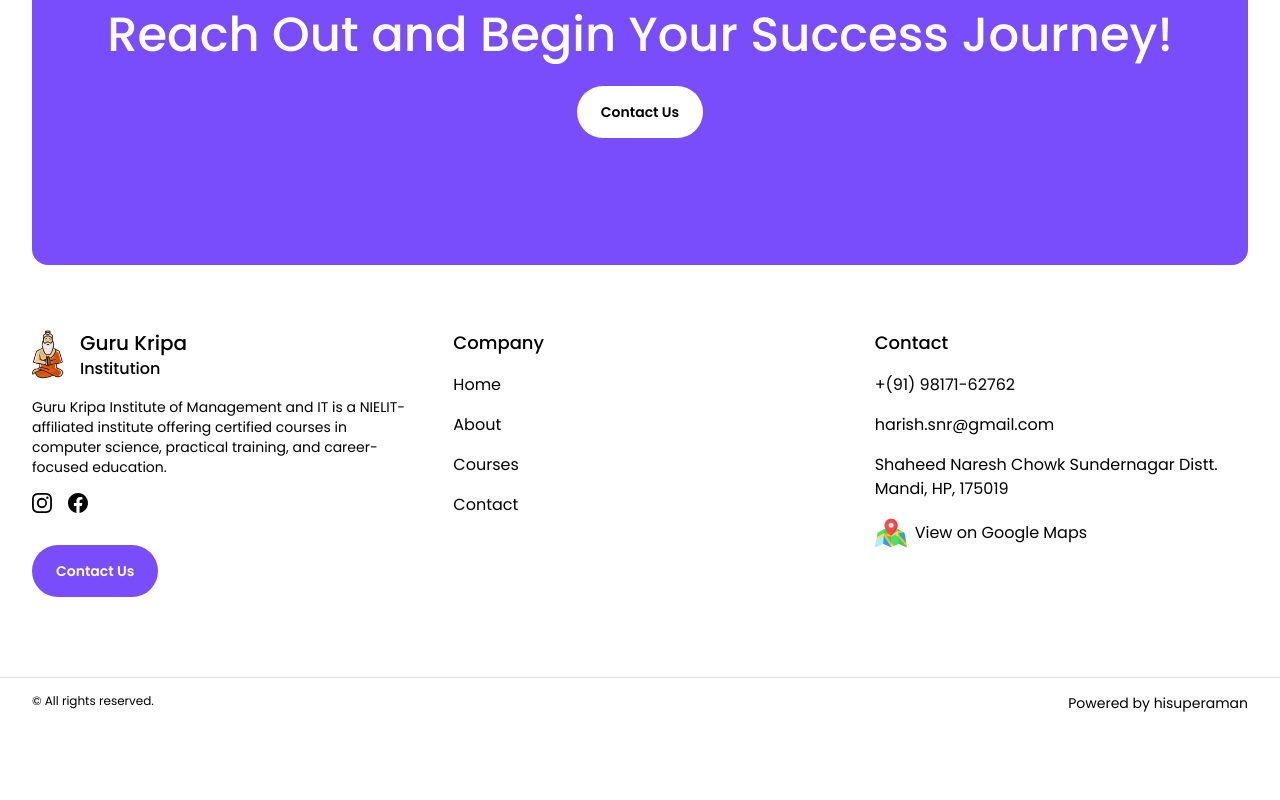
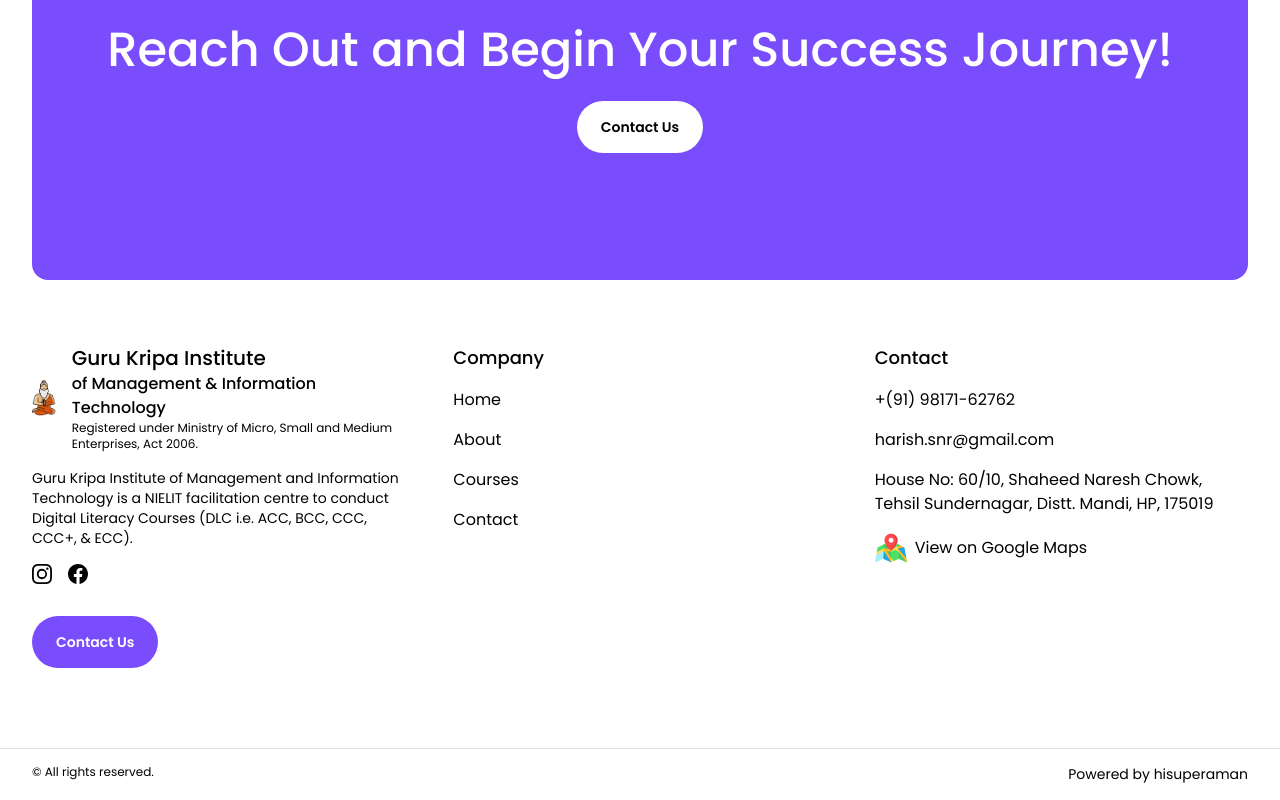
Before and after one commit to gurukripainstitution/gurukripainstitution.github.io, a React (Vite) app: page /contact in a window 1280 px wide. Shown: the part 1236-2036 px from the top of the page. Before the commit the page ends 1965 px from the top, so only its background shows below. Built offline with nearby package versions, Linux system fonts and the light colour scheme.

Commit message:
minor corrections

```diff
--- a/index.html
+++ b/index.html
@@ -12,7 +12,7 @@
     href="https://fonts.googleapis.com/css2?family=Poppins:ital,wght@0,100;0,200;0,300;0,400;0,500;0,600;0,700;0,800;0,900;1,100;1,200;1,300;1,400;1,500;1,600;1,700;1,800;1,900&display=swap"
     rel="stylesheet">
 
-  <title>Guru Kripa Institution</title>
+  <title>Guru Kripa Institute</title>
 </head>
 
 <body>
--- a/src/components/input-field.jsx
+++ b/src/components/input-field.jsx
@@ -1,7 +1,7 @@
-export default function InputField({ label, type='text', required=true }) {
-    let inputEle = <input type={type} placeholder={label} required={required} className="outline-none p-4 border border-gray-400 rounded-lg focus:border-primary bg-white" />
+export default function InputField({ label, name, type='text', required=true }) {
+    let inputEle = <input type={type} placeholder={label} name={name} required={required} className="outline-none p-4 border border-gray-400 rounded-lg focus:border-primary bg-white" />
     if(type==='textarea') {
-        inputEle = <textarea placeholder={label} rows={5} required={required} className="outline-none p-4 border border-gray-400 rounded-lg focus:border-primary bg-white" />
+        inputEle = <textarea placeholder={label} rows={5} name={name} required={required} className="outline-none p-4 border border-gray-400 rounded-lg focus:border-primary bg-white" />
     }
 
 
--- a/src/components/logo.jsx
+++ b/src/components/logo.jsx
@@ -10,8 +10,9 @@
                 <img className="w-8 pointer-events-none" src="logo.png" alt="" />
             </div>
             <div className="flex flex-col">
-            <p className="font-medium text-xl">Guru Kripa</p>
-            <p className="font-medium">Institution</p>
+            <p className="font-medium text-xl">Guru Kripa Institute</p>
+            <p className="font-medium">of Management & Information Technology</p>
+            <p className="text-xs">Registered under Ministry of Micro, Small and Medium Enterprises, Act 2006.</p>
             </div>
         </NavLink>
     )
--- /dev/null
+++ b/src/constants.js
@@ -0,0 +1 @@
+export const address = ``
--- a/src/layouts/main-layout.jsx
+++ b/src/layouts/main-layout.jsx
@@ -150,7 +150,7 @@
             <div className="flex flex-col gap-4">
                 <Logo />
                 <p className="text-sm">
-                    Guru Kripa Institute of Management and IT is a NIELIT-affiliated institute offering certified courses in computer science, practical training, and career-focused education.
+                    Guru Kripa Institute of Management and Information Technology is a NIELIT facilitation centre to conduct Digital Literacy Courses (DLC i.e. ACC, BCC, CCC, CCC+, & ECC).
                 </p>
 
                 <div className="flex gap-4">
@@ -210,7 +210,7 @@
 
                 <p>+(91) 98171-62762</p>
                 <p>harish.snr@gmail.com</p>
-                <p>Shaheed Naresh Chowk Sundernagar Distt. Mandi, HP, 175019</p>
+                <p>House No: 60/10, Shaheed Naresh Chowk, Tehsil Sundernagar, Distt. Mandi, HP, 175019</p>
 
                 <div className="flex items-center gap-2">
                     <div className="h-8">
--- a/src/pages/about/about.jsx
+++ b/src/pages/about/about.jsx
@@ -115,7 +115,7 @@
                 <div className="sm:px-8 md:px-24 lg:px-36 text-center flex flex-col items-center gap-8 mt-8">
                     <PageHeader
                         heading={'About Guru Kripa Institute of'}
-                        highlightedHeading={'Management and IT'}
+                        highlightedHeading={'Management and Information Technology'}
                         description={'Providing quality IT education and practical training to build career-ready professionals.'}
                     />
                 </div>
@@ -138,7 +138,7 @@
                     <SplitCardContent
                         heading={'NIELIT Facilitation Centre for'}
                         highlightedHeading={'Quality IT Education'}
-                        description={'Guru Kripa Institute of Management and IT is proudly affiliated with NIELIT, offering certified courses and hands-on training to shape future-ready IT professionals.'}
+                        description={'Guru Kripa Institute of Management and Information Technology is proudly affiliated with NIELIT, offering certified courses and hands-on training to shape future-ready IT professionals.'}
                         primaryButton={
                             <PrimaryButton to={'/courses'} label={'Explore Courses'} />
                         }
--- a/src/pages/contact/contact.jsx
+++ b/src/pages/contact/contact.jsx
@@ -7,7 +7,7 @@
 
 function ContactForm() {
     return (
-        <form action={'#'} method="get" className="py-12 px-8 sm:px-16 bg-surface flex flex-col gap-4 rounded-xl">
+        <form action={'https://api.web3forms.com/submit'} method="POST" className="py-12 px-8 sm:px-16 bg-surface flex flex-col gap-4 rounded-xl">
             <p className="text-4xl font-medium">Send Us A Message</p>
 
             <p>
@@ -15,14 +15,14 @@
             </p>
 
             <div className="sm:grid sm:grid-cols-2 flex flex-col gap-4">
-                <InputField label={'Full Name'} />
-                <InputField label={'Email'} />
-                <InputField label={'Phone'} />
+                <input type="hidden" name="access_key" value={'c28f7f8f-e0e9-4ade-a4d8-704253f51b36'} />
+                <InputField label={'Full Name'} name={'full_name'} />
+                <InputField label={'Email'} name={'email'} />
+                <InputField label={'Phone'} name={'phone_number'} />
                 <div></div>
 
                 <div className="col-span-2">
-                    <InputField label={'Message'} type="textarea" />
-
+                    <InputField label={'Message'} type="textarea" name={'message'} />
                 </div>
             </div>
 
@@ -89,7 +89,7 @@
                             logoSrc={"images/icons/location.png"}
                             heading={'Visit our office'}
                             description={'Visit us for scheduling'}
-                            body={'Shaheed Naresh Chowk Sundernagar Distt. Mandi, HP, 175019'}
+                            body={'House No: 60/10, Shaheed Naresh Chowk, Tehsil Sundernagar, Distt. Mandi, HP, 175019'}
                             bgColor={'#FFEFEB'}
                         />
                         <FeatureCard
--- a/src/pages/home/components/faq.jsx
+++ b/src/pages/home/components/faq.jsx
@@ -50,13 +50,13 @@
 
 
     const questions = [
-        { label: 'Is Guru Kripa Institute affiliated with NIELIT?', description: 'Yes, our institute is officially affiliated with NIELIT (National Institute of Electronics & Information Technology), ensuring government-recognized certifications.' },
+        { label: 'Is Guru Kripa Institute affiliated with NIELIT?', description: 'Yes, our institute is officially a NIELIT (National Institute of Electronics & Information Technology) facilitation centre with E-Prov. 88006260.' },
         { label: 'Are the certificates recognized?', description: 'Yes, all certificates issued through NIELIT-affiliated courses are valid for government and private sector jobs.' },
-        { label: 'Do I need to have my own laptop/computer to study at Guru Kripa Institution?', description: 'No, you don’t need to have your own laptop/computer. Guru Kripa Institution usually provides you with a computer to practice on during the classes.' },
+        { label: 'Do I need to have my own laptop/computer to study at Guru Kripa Institute of Management and Information Technology?', description: 'No, you don’t need to have your own laptop/computer. Guru Kripa Institute of Management and Information Technology usually provides you with a computer to practice on during the classes.' },
         { label: 'Can I apply online?', description: 'No, you can either contact via call/email or visit institute.' },
         { label: 'Do you provide industrial training / internships?', description: 'Yes, we do provide industrial training and internships for polytechnic students as well as for B.Tech CSE, BSc IT/CS, MSc IT/CS, BCA, MCA with duration from 1-2 months.' },
         { label: 'Do you provide study material?', description: 'Yes, we provide both handwritten and digital study material for all courses.' },
-        { label: 'What are the operating hours of Guru Kripa Institution?', description: 'The operating hours of Guru Kripa Institution are 09:00 am - 5:00 pm for Monday to Saturday, Sunday closed.' },
+        { label: 'What are the operating hours of Guru Kripa Institute of Management and Information Technology?', description: 'The operating hours of Guru Kripa Institute of Management and Information Technology are 09:00 am - 5:00 pm for Monday to Saturday, Sunday closed.' },
         { label: 'What are the class timings?', description: 'We offer flexible batch timings, including morning and evening sessions, to suit students and working professionals.' },
     ]
 
--- a/src/pages/home/home.jsx
+++ b/src/pages/home/home.jsx
@@ -39,7 +39,7 @@
                             alt="Brand Logo"
                         />
                     ))} */}
-                    <p>Guru Kripa Institute (NIELIT Facilitation Centre) - Practical courses like CCC, CCCP, ECC; Subject Tuition for DCA, PGDCA; Industrial training for Polytechnic/B.Tech - <span className="">Call: 98171-62762</span></p>
+                    <p>Guru Kripa Institute of Management and Information Technology (NIELIT Facilitation Centre) - Practical courses like CCC, CCCP, ECC; Subject Tuition for DCA, PGDCA; Industrial training for Polytechnic/B.Tech - <span className="">Call: 98171-62762</span></p>
                 </Marquee>
             </div>
         </div >
@@ -57,7 +57,7 @@
                     <PageHeader
                         heading={'Learn and Grow with Expert'}
                         highlightedHeading={'IT Courses'}
-                        description={'Guru Kripa Institute offers certified courses like BCC, ECC and hands-on industrial training & internships to boost your IT career.'}
+                        description={'Guru Kripa Institute of Management and Information Technology offers certified courses like BCC, ECC and hands-on industrial training & internships to boost your IT career.'}
                     />
 
                     <motion.div
@@ -180,7 +180,7 @@
                     <SplitCardContent
                         heading={'Empowering Future IT Professionals with'}
                         highlightedHeading={'NIELIT Certification'}
-                        description={'Guru Kripa Institute of Management and IT provides industry-recognized NIELIT courses combined with practical training and real-world internships. Our expert faculty and modern labs prepare you for a successful career in technology.'}
+                        description={'Guru Kripa Institute of Management and Information Technology provides industry-recognized NIELIT courses combined with practical training and real-world internships. Our expert faculty and modern labs prepare you for a successful career in technology.'}
                         primaryButton={
                             <PrimaryButton to={'/courses'} label={'Explore Courses'} />
                         }
```
